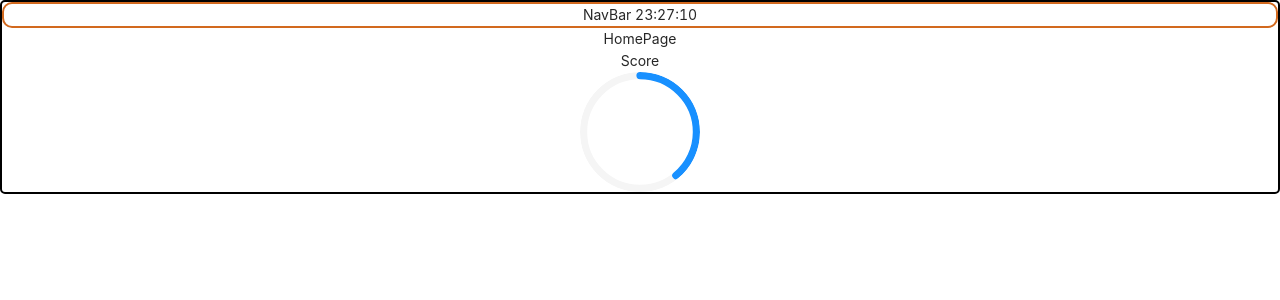
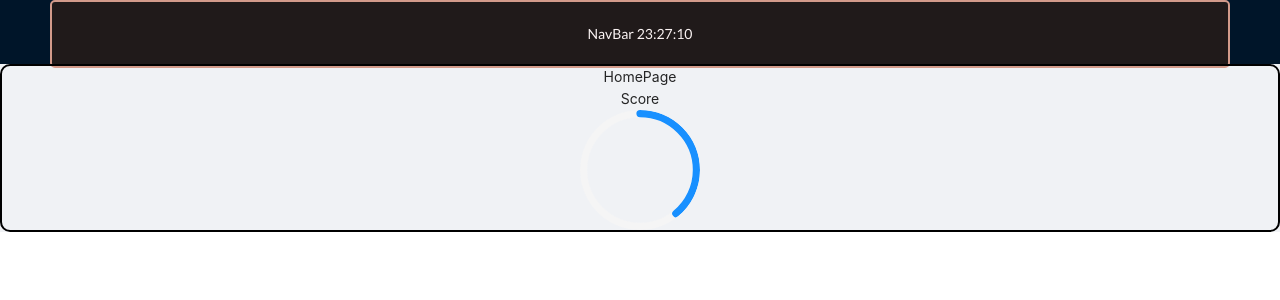
Before and after one commit to JeanPaulAri/Maleska, a React (Create React App) app: page / in a window 1280 px wide. Shown: the top 300 px of the page. Built offline with nearby package versions, Linux system fonts and the light colour scheme.

Commit message:
dev/ NavBar Base HomePage, fixing Navbar render and implementing layout object hierarchy.

```diff
--- a/src/components/NavBar/index.tsx
+++ b/src/components/NavBar/index.tsx
@@ -1,6 +1,6 @@
 import moment from 'moment';
+import React, { useEffect, useState } from 'react';
 
-import React, { useEffect, useState } from 'react';
 import { TIME_REFRESH_INTERVAL } from '../../utils/constants';
 
 import './styles.scss';
@@ -12,7 +12,7 @@ function Navbar() {
   useEffect(() => {
     setInterval(refreshTime, TIME_REFRESH_INTERVAL);
   }, []);
-  // console.log(currentTime.format('HH:mm:ss'));
+
   return (
     <div className="navbar-container">
       <span>
--- a/src/components/NavBar/styles.scss
+++ b/src/components/NavBar/styles.scss
@@ -1,7 +1,13 @@
+@import './src/styles/Colors';
+@import './src/styles/Fonts';
+
 .navbar-container{
+  @include ui-font();
   flex: 1;
   text-align: center;
   justify-content: center;
-  border: 2px solid chocolate;
-  border-radius: 10px;
+  border: 2px solid $darkSalmon;
+  border-radius: 5px;
+  background-color: $raisinBlack;
+  color: $maleskaWhite;
 }
--- a/src/styles/Colors.scss
+++ b/src/styles/Colors.scss
@@ -1 +1,10 @@
-// Paleta modo estandar
+//default colors
+$maleskaBlack: black;
+$maleskaWhite: #faf3f3;
+
+//estandar palette
+$raisinBlack: #201A1A;
+$davisGrey: #4F4F4F;
+$timberWolf: #E9DFDD;
+$darkSalmon: #D29A8A;
+$babyPink: #E2BEB3;
--- a/src/styles/Fonts.scss
+++ b/src/styles/Fonts.scss
@@ -0,0 +1,16 @@
+//Poppins font
+@import url('https://fonts.googleapis.com/css2?family=Poppins:ital,wght@0,100;0,200;0,300;0,400;0,500;0,600;0,700;1,100;1,200;1,300;1,400;1,500;1,600;1,700&display=swap');
+//Monserrat font
+@import url('https://fonts.googleapis.com/css2?family=Montserrat:ital,wght@0,100;0,200;0,300;0,400;1,100;1,200;1,300&display=swap');
+//Lato font
+@import url('https://fonts.googleapis.com/css2?family=Lato:ital,wght@0,100;0,300;0,400;1,100;1,300&display=swap');
+
+@mixin ui-font{
+  font-family: 'Lato', sans-serif;
+}
+@mixin logo-font{
+  font-family: 'Poppins', sans-serif;
+}
+@mixin content-font{
+  font-family: 'Monserrat', sans-serif;
+}
--- a/src/views/HomePage/index.tsx
+++ b/src/views/HomePage/index.tsx
@@ -2,7 +2,7 @@ import React from 'react';
 
 import { Progress, Row } from 'antd';
 
-import Navbar from '../../components/NavBar';
+// import Navbar from '../../components/NavBar';
 
 import './styles.scss';
 
@@ -10,7 +10,6 @@ function HomePage() {
   const percentage = 40;
   return (
     <div className="Homepage-container">
-      <Navbar />
       <Row align="middle" justify="center">
         <span>
           HomePage
--- a/src/views/HomePage/styles.scss
+++ b/src/views/HomePage/styles.scss
@@ -2,5 +2,5 @@
   flex: 6;
   text-align: center;
   border: 2px solid black;
-  border-radius: 5px;
+  border-radius: 10px;
 }
--- a/src/wrappers/Base/index.tsx
+++ b/src/wrappers/Base/index.tsx
@@ -1,10 +1,24 @@
 import React from 'react';
+
+import { Layout } from 'antd';
+
 import HomePage from '../../views/HomePage';
+import Navbar from '../../components/NavBar';
+
+const { Header, Sider, Content } = Layout;
 
 function Base() {
   return (
     <div>
-      <HomePage />
+      <Layout>
+        <Header>
+          <Navbar />
+        </Header>
+        <Content>
+          <HomePage />
+        </Content>
+      </Layout>
+
     </div>
   );
 }
```
Also changed, not shown: src/components/NavBar/NavItem/index.tsx (added, +9 -0 lines), src/components/NavBar/NavItem/styles.scss (added).
